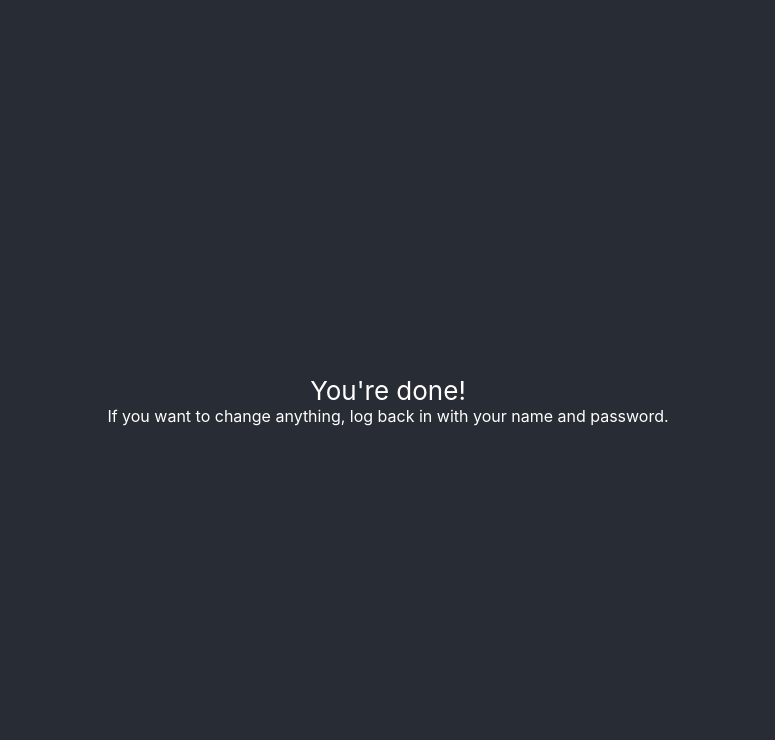
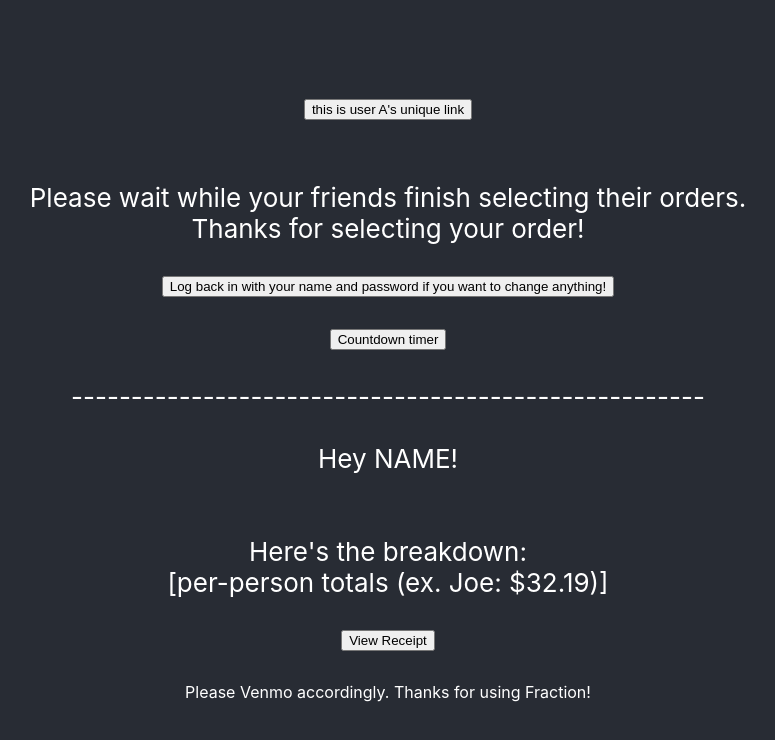
Before and after one commit to dterr/fraction, a React (Create React App) app in the folder frontend-react-draft/: page / in a window 1280 px wide. Shown: the top 740 px of the page, without its empty margins (252-1027 px from the left). Built offline with nearby package versions, Linux system fonts and the light colour scheme.

Commit message:
drafts of pages 5 and 6

```diff
--- a/frontend-react-draft/src/App.js
+++ b/frontend-react-draft/src/App.js
@@ -1,11 +1,18 @@
 import './App.css';
-import EndPage from './endPage';
+import ThankYouPage from './thankYouPage';
+import TotalBreakdownPage from './totalBreakdownPage';
 
 function App() {
+  //pages 5 and 6 are displayed together for this draft
   return (
     <div className="App">
       <header className="App-header">
-        <EndPage />
+        <ThankYouPage />
+        <br></br>
+        -----------------------------------------------------
+        <br></br>
+        <br></br>
+        <TotalBreakdownPage />
       </header>
     </div>
   );
--- a/frontend-react-draft/src/endPage.js
+++ /dev/null
@@ -1,19 +0,0 @@
-import React from "react";
-import styles from "./endPage.module.css";
-
-function EndPage() {
-    const title = "You're done!";
-    const text = "If you want to change anything, log back in with your name and password.";
-    return (
-    <>
-      <div>
-        {title}
-      </div>
-      <div className={styles.text}>
-        {text}
-      </div>
-    </>
-    )
-  }
-
-  export default EndPage;
--- /dev/null
+++ b/frontend-react-draft/src/thankYouPage.js
@@ -0,0 +1,46 @@
+import React from "react";
+import styles from "./endPage.module.css";
+
+function ThankYouPage() {
+    const title = "Thanks for selecting your order!";
+    const instruction = "Please wait while your friends finish selecting their orders.";
+    const text = "Log back in with your name and password if you want to change anything!";
+    const timer = "Countdown timer";
+    const link = "this is user A's unique link";
+    // create an element and text node for the link included in the header
+    //var elem = document.createElement('elem');
+    //var link = document.createTextNode("this is user A's unique link");
+    //elem.appendChild(link);
+    //elem.title = "this is user A's unique link"}
+    //elem.href = "https://www.github.com/StanfordCS194/win2023-team15"}
+    return (
+    <>
+      <div className={styles.text}>
+        <button>
+          {link}
+        </button>
+      </div>
+      <br></br>
+      <br></br>
+      <div>
+        {instruction}
+        <br></br>
+        {title}
+      </div>
+      <br></br>
+      <div className={styles.text}>
+        <button>
+          {text}
+        </button>
+      </div>
+      <br></br>
+      <div className={styles.text}>
+        <button>
+          {timer}
+        </button>
+      </div>
+    </>
+    )
+  }
+
+  export default ThankYouPage;
--- /dev/null
+++ b/frontend-react-draft/src/totalBreakdownPage.js
@@ -0,0 +1,38 @@
+import React from "react";
+import styles from "./endPage.module.css";
+
+function TotalBreakdownPage() {
+    var name = "NAME";
+    const greeting = "Hey " + name + "!";
+    const header = "Here's the breakdown:";
+    const text = "[per-person totals (ex. Joe: $32.19)]";
+    const receipt = "View Receipt";
+    const instruction = "Please Venmo accordingly. Thanks for using Fraction!";
+
+    return (
+    <>
+      <div>
+        {greeting}
+      </div>
+      <br></br>
+      <br></br>
+      <div>
+        {header}
+        <br></br>
+        {text}
+      </div>
+      <br></br>
+      <div className={styles.text}>
+        <button>
+          {receipt}
+        </button>
+      </div>
+      <br></br>
+      <div className={styles.text}>
+        {instruction}
+      </div>
+    </>
+    )
+  }
+
+  export default TotalBreakdownPage;
```
